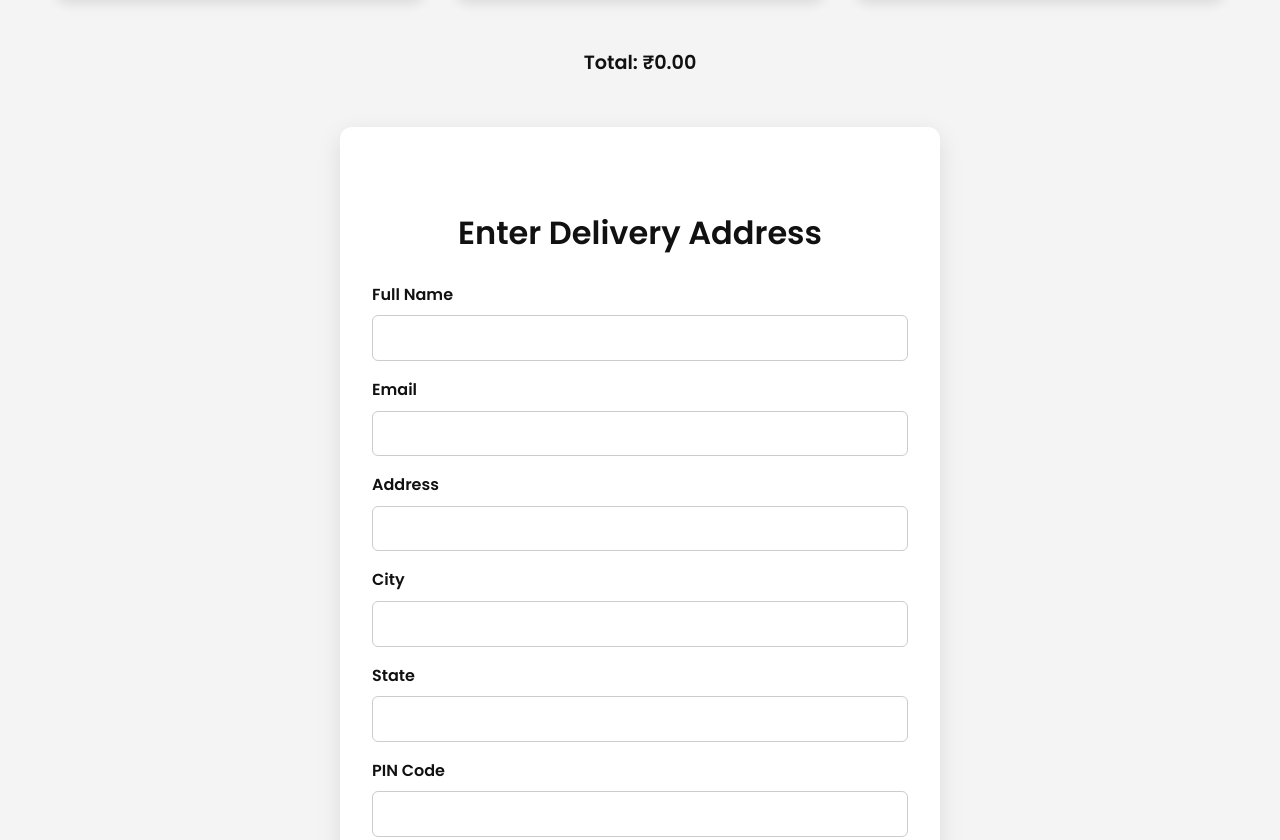
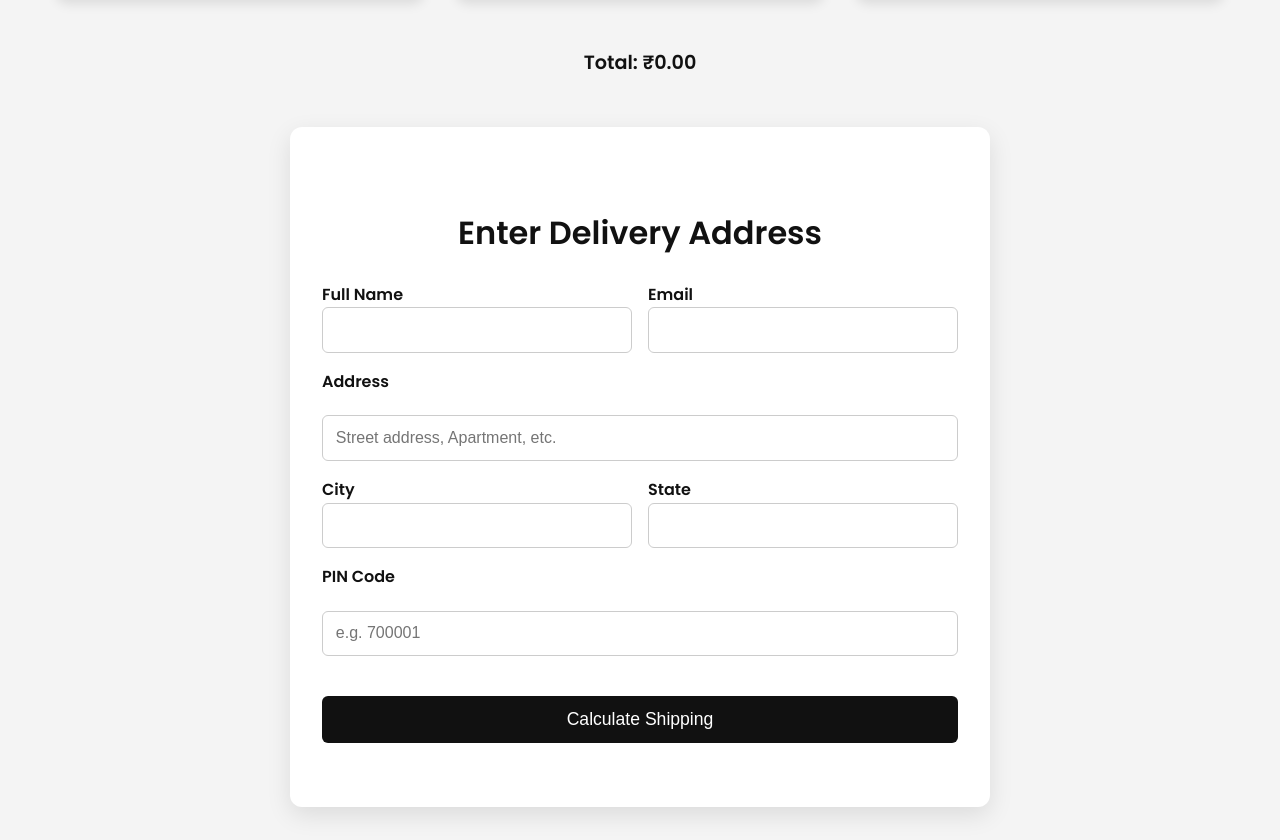
Before and after one commit to azi05122001/inkthread-tees, a plain HTML site: page index.html in a window 1280 px wide. Shown: the part 882-1722 px from the top of the page. Drawn offline with Linux system fonts and the light colour scheme.

Commit message:
Update index.html

```diff
--- a/index.html
+++ b/index.html
@@ -156,7 +156,7 @@
     }
 
     .delivery-form {
-      max-width: 600px;
+      max-width: 700px;
       margin: 2rem auto;
       background: white;
       padding: 2rem;
@@ -169,19 +169,29 @@
       margin-bottom: 1.5rem;
     }
 
+    .delivery-form form {
+      display: flex;
+      flex-direction: column;
+      gap: 1rem;
+    }
+
     .delivery-form label {
-      display: block;
-      margin-top: 1rem;
       font-weight: 600;
+      margin-bottom: 0.3rem;
     }
 
     .delivery-form input {
       width: 100%;
       padding: 0.8rem;
-      margin-top: 0.5rem;
       border: 1px solid #ccc;
       border-radius: 6px;
       font-size: 1rem;
+    }
+
+    .delivery-form .grid-2 {
+      display: grid;
+      grid-template-columns: 1fr 1fr;
+      gap: 1rem;
     }
 
     .delivery-form button {
@@ -205,6 +215,12 @@
       text-align: center;
       margin-top: 2rem;
       font-size: 1.1rem;
+    }
+
+    @media (max-width: 600px) {
+      .delivery-form .grid-2 {
+        grid-template-columns: 1fr;
+      }
     }
 
     #contact {
@@ -284,23 +300,33 @@
 <section class="delivery-form">
   <h2>Enter Delivery Address</h2>
   <form id="delivery-form">
+    <div class="grid-2">
+      <div>
         <label for="name">Full Name</label>
         <input type="text" id="name" required />
-
+      </div>
+      <div>
         <label for="email">Email</label>
         <input type="email" id="email" required />
+      </div>
+    </div>
 
     <label for="address">Address</label>
-    <input type="text" id="address" required />
+    <input type="text" id="address" required placeholder="Street address, Apartment, etc." />
 
+    <div class="grid-2">
+      <div>
         <label for="city">City</label>
         <input type="text" id="city" required />
-
+      </div>
+      <div>
         <label for="state">State</label>
         <input type="text" id="state" required />
+      </div>
+    </div>
 
     <label for="pincode">PIN Code</label>
-    <input type="text" id="pincode" required pattern="\d{6}" />
+    <input type="text" id="pincode" required pattern="\d{6}" placeholder="e.g. 700001" />
 
     <button type="submit">Calculate Shipping</button>
   </form>
@@ -347,7 +373,7 @@
       '400001': 2500
     };
 
-    const distance = pinCodeDistances[pincode] || 500; // Default mid-range
+    const distance = pinCodeDistances[pincode] || 500;
     if (distance <= 50) return 15;
     if (distance <= 200) return 35;
     if (distance <= 1000) return 50;
```
Lines whose indentation alone changed are shown as unchanged.
